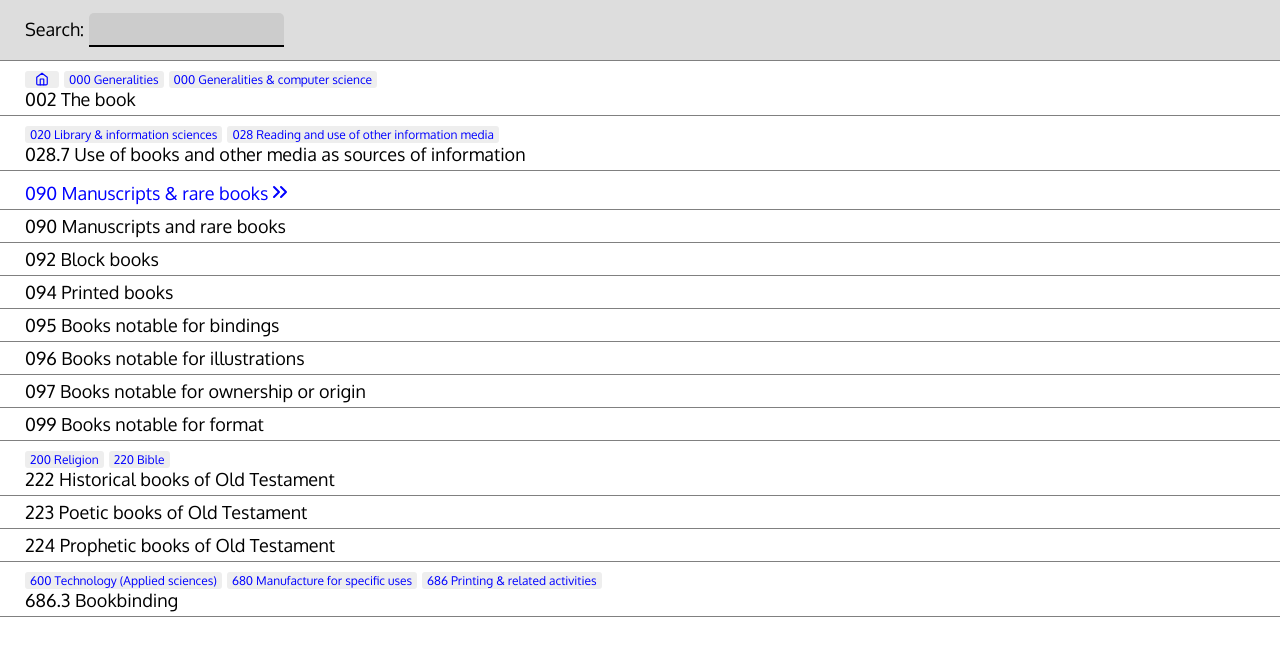
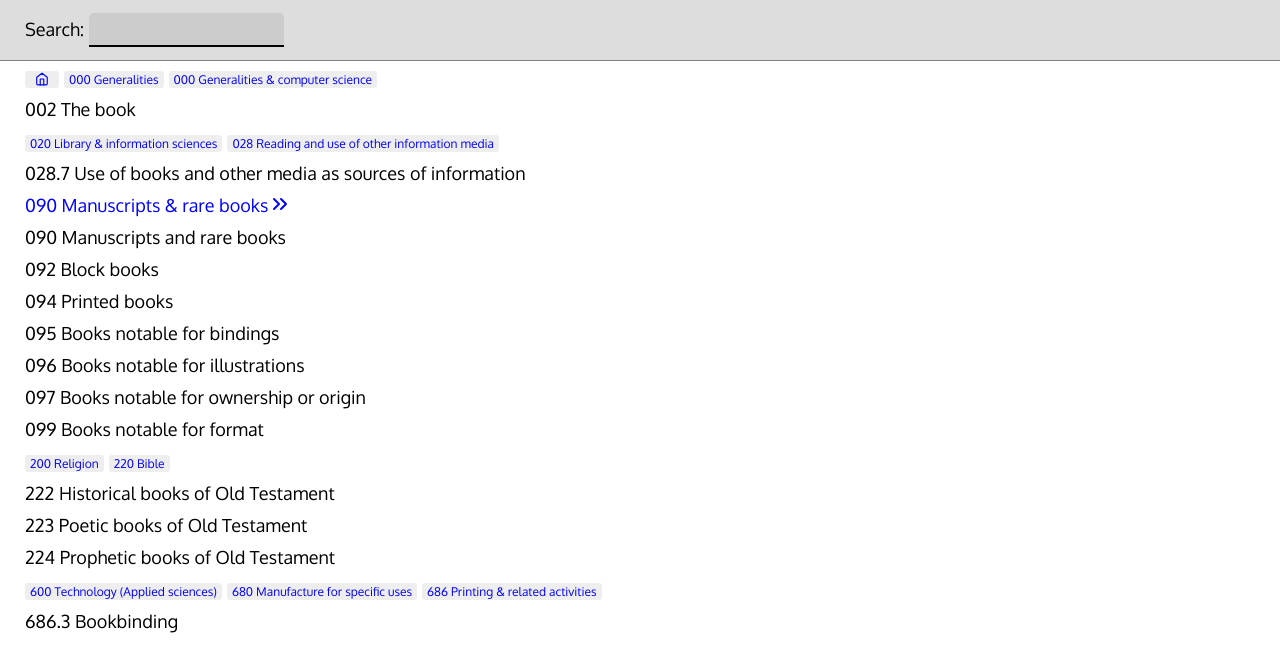
Before and after one commit to aleshh/library-browser, a React (Create React App) app: page / in a window 1280 px wide. Shown: the top 672 px of the page. Built offline with nearby package versions, Linux system fonts and the light colour scheme.

Commit message:
Don't output path when there isn't one, corrected svg syntax for jsx

```diff
--- a/src/components/Entry.js
+++ b/src/components/Entry.js
@@ -4,8 +4,10 @@ import { home, chevronsRight } from '../images/featherIcons'
 function Entry ({ entry, showHome, handleClick }) {
   const item = entry[entry.length - 1]
   const path = entry.slice(0, -1)
+  console.log('path:', (showHome || (path.length > 0)))
   return (
     <div className='result-row' key={item.id}>
+      { (showHome || (path.length > 0)) ? (
         <p className='result-path'>
           { showHome ? (
             <span
@@ -27,6 +29,7 @@ function Entry ({ entry, showHome, handleClick }) {
             </span>
           ))}
         </p>
+      ) : null }
       <p
         onClick={() => {
           if (item.subordinates) {
--- a/src/images/featherIcons.js
+++ b/src/images/featherIcons.js
@@ -8,10 +8,10 @@ const home = (
     viewBox='0 0 24 24'
     fill='none'
     stroke='currentColor'
-    stroke-width='2'
-    stroke-linecap='round'
-    stroke-linejoin='round'
-    class='feather feather-home'
+    strokeWidth='2'
+    strokeLinecap='round'
+    strokeLinejoin='round'
+    className='feather feather-home'
   >
     <path d='M3 9l9-7 9 7v11a2 2 0 0 1-2 2H5a2 2 0 0 1-2-2z'></path>
     <polyline points='9 22 9 12 15 12 15 22'></polyline>
@@ -26,10 +26,10 @@ const chevronsRight = (
     viewBox='0 0 24 24'
     fill='none'
     stroke='currentColor'
-    stroke-width='2'
-    stroke-linecap='round'
-    stroke-linejoin='round'
-    class='feather feather-chevrons-right'
+    strokeWidth='2'
+    strokeLinecap='round'
+    strokeLinejoin='round'
+    className='feather feather-chevrons-right'
   >
     <polyline points='13 17 18 12 13 7'></polyline>
     <polyline points='6 17 11 12 6 7'></polyline>
--- a/src/index.scss
+++ b/src/index.scss
@@ -23,6 +23,10 @@ a {
     color: blue;
 }
 
+.clickable:hover {
+    text-decoration: underline !important;
+}
+
 .search {
     padding: 13px 25px;
     background-color: #ddd;
@@ -42,11 +46,11 @@ input[type=text]:focus {
 }
 
 .result-row {
-    border-bottom: 1px solid gray;
     padding: 5px 25px;
 }
 
 .result-path {
+    margin-bottom: 10px;
     span {
         font-size: 12px;
         background-color: #eee;
@@ -62,7 +66,9 @@ input[type=text]:focus {
 
 .result svg {
     position: relative;
+    height: 24px;
     top: 4px;
+    margin-top: -6px;
 }
 
 .home svg {
```
Lines whose indentation alone changed are shown as unchanged.
